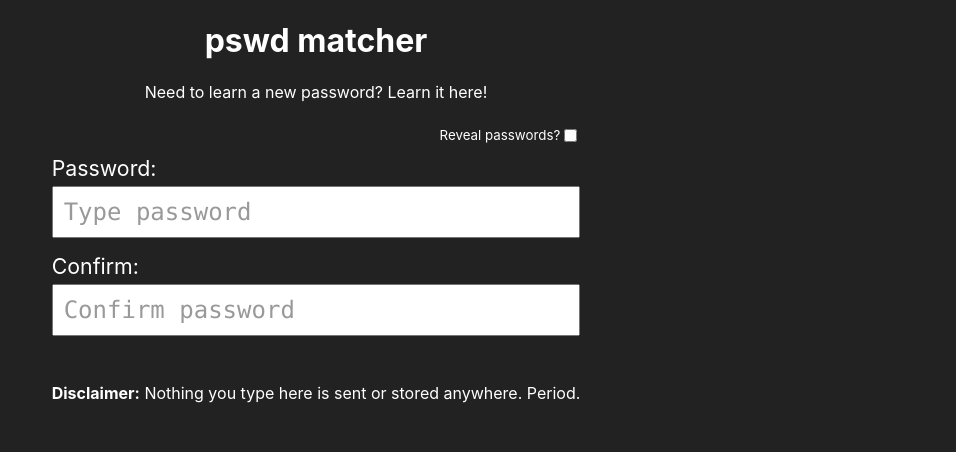
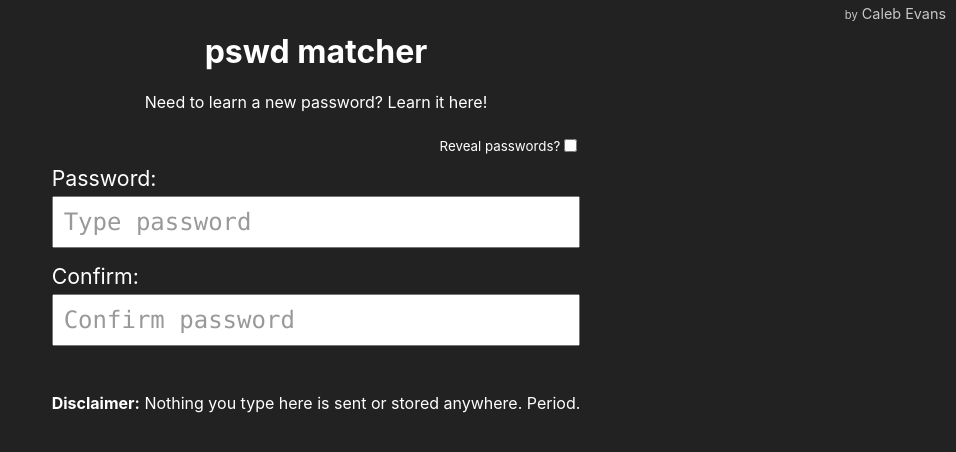
Before and after one commit to caleb531/pswd-matcher, a SvelteKit app: page / in a window 1280 px wide. Shown: the top 452 px of the page, without its empty margins (324-1280 px from the left). Built offline with nearby package versions, Linux system fonts and the light colour scheme.

Commit message:
Add missing title and author link

```diff
--- a/src/routes/+page.svelte
+++ b/src/routes/+page.svelte
@@ -2,8 +2,14 @@
 	import '../styles/index.scss';
 </script>
 
+<svelte:head>
+	<title>Pswd Matcher | Caleb Evans</title>
+</svelte:head>
+
 <main class="app">
 	<h1>pswd matcher</h1>
+
+	<a class="author-link" href="https://calebevans.me/"><span class="by">by</span> Caleb Evans</a>
 
 	<p>Need to learn a new password? Learn it here!</p>
 
--- a/src/styles/index.scss
+++ b/src/styles/index.scss
@@ -12,6 +12,24 @@ body {
 .app {
 	display: inline-block;
 	padding: 0 30px;
+}
+h1 {
+	margin-top: 2rem;
+}
+.author-link {
+	opacity: 0.75;
+	position: absolute;
+	top: 5px;
+	right: 10px;
+	font-size: 0.9rem;
+	color: inherit;
+	text-decoration: none;
+	.by {
+		font-size: 0.7rem;
+	}
+	&:hover {
+		opacity: 1;
+	}
 }
 p {
 	font-size: 12pt;
```
